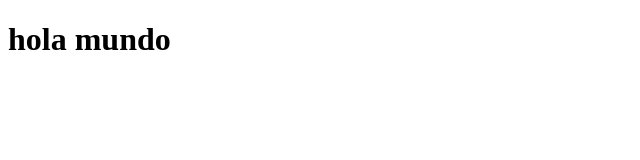
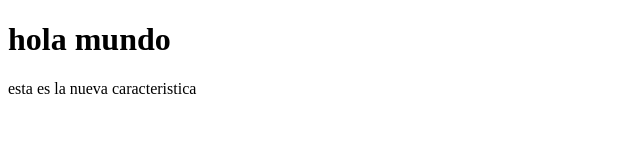
Before and after one commit to Han253/practica_sabado, a plain HTML site: page index.html in a window 1280 px wide. Shown: the whole page, without its empty margins (0-640 px from the left). Drawn offline with Linux system fonts and the light colour scheme.

Commit message:
"add changes"

```diff
--- a/index.html
+++ b/index.html
@@ -9,5 +9,6 @@
 </head>
 <body>
     <h1>hola mundo</h1>
+    <p>esta es la nueva caracteristica</p>
 </body>
 </html>
```
